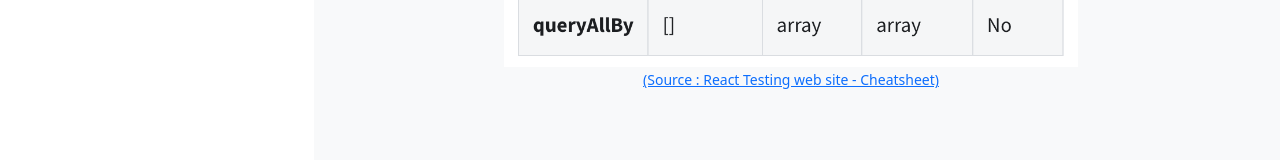
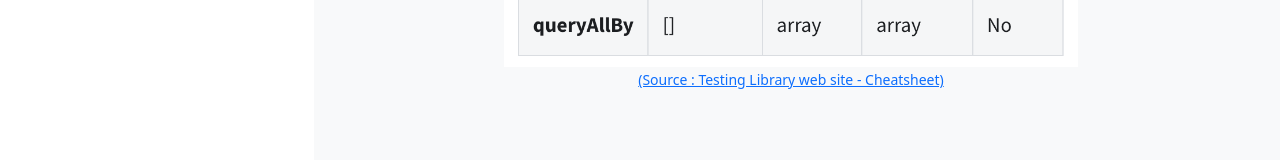
Before and after one commit to alicia-stotz/devoxx2021-rtl, a React (Create React App) app: page /conclusion in a window 1280 px wide. Shown: the part 522-682 px from the top of the page. Built offline with nearby package versions, Linux system fonts and the light colour scheme.

Commit message:
fix(conclusion): update web site name

```diff
--- a/src/components/routes/Conclusion/Conclusion.tsx
+++ b/src/components/routes/Conclusion/Conclusion.tsx
@@ -11,7 +11,7 @@ export const Conclusion = () => {
           rel="noreferrer"
           target="_blank"
           href="https://testing-library.com/docs/react-testing-library/cheatsheet#queries">
-          (Source : React Testing web site - Cheatsheet)
+          (Source : Testing Library web site - Cheatsheet)
         </a>
       </div>
 
```
